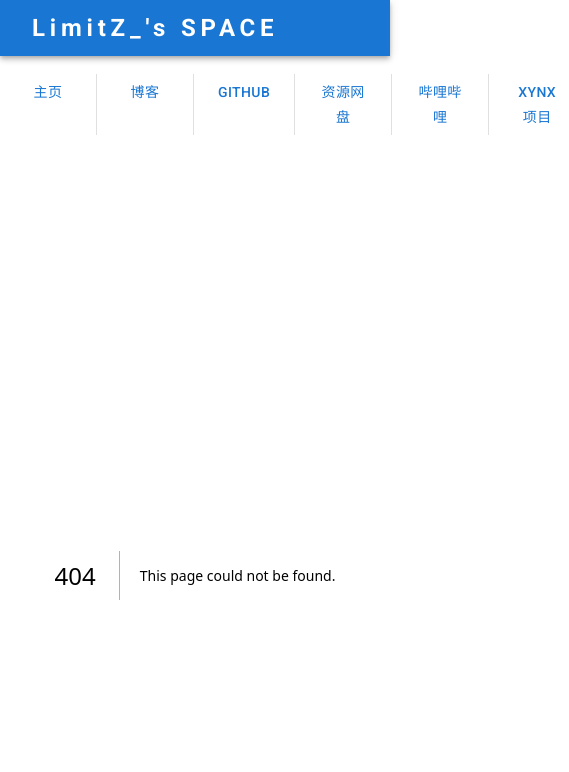
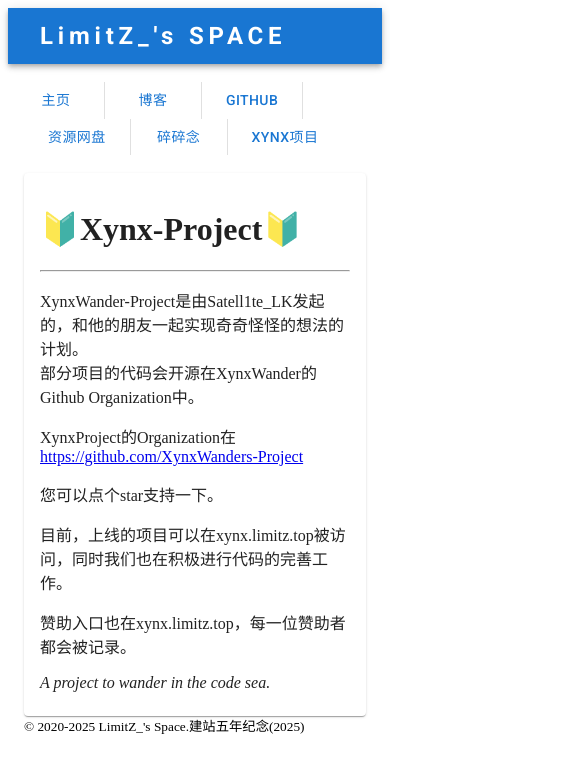
Before and after one commit to mvocp/PersonalSite, a Next.js app: page /xynx in a window 390 px wide. Before the commit this address had no page. Shown: the top 772 px of the page, 569 px wide, since content can reach past the window. Built offline with nearby package versions, Linux system fonts and the light colour scheme.

Commit message:
Fixed the mobile side display problem

```diff
--- a/app/layout.tsx
+++ b/app/layout.tsx
@@ -3,7 +3,7 @@
 import '@fontsource/roboto/400.css';
 import '@fontsource/roboto/500.css';
 import '@fontsource/roboto/700.css';
-import { Container, AppBar, Toolbar, Typography, Stack, Divider, Button } from '@mui/material';
+import { Container, AppBar, Toolbar, Typography, Stack, Divider, Button, Card, CardContent, Avatar } from '@mui/material';
 import Link from 'next/link';
 
 export const metadata: Metadata = {
@@ -16,6 +16,7 @@
         <AppBar position='static'>
         <Container>
           <Toolbar>
+
             <Typography
               variant='h5'
               noWrap
@@ -29,6 +30,7 @@
               textDecoration: 'none',
             }}
             >LimitZ_&apos;s SPACE</Typography>
+
           </Toolbar>
         </Container>
       </AppBar>
@@ -41,14 +43,14 @@
   direction="row"
   divider={<Divider orientation="vertical" flexItem />}
   spacing={2}
+  sx={{ flexWrap: 'wrap' }}
 >
-
 <Link href="/"><Button variant="text" >主页</Button></Link>
-<Link href="https://blog.limitz.top"><Button variant="text" >博客</Button></Link>
+<Link href="/blog/"><Button variant="text" >博客</Button></Link>
 <Link href="https://github.com/mvocp"><Button variant="text" >Github</Button></Link>
 <Link href="http://mvocp.ysepan.com/"><Button variant="text" >资源网盘</Button></Link>
-<Link href="https://space.bilibili.com/433914243"><Button variant="text" >哔哩哔哩</Button></Link>
-<Link href="http://github.com/XynxWanders-Project/"><Button variant="text" >Xynx项目</Button></Link>
+<Link href="/want/"><Button variant="text" >碎碎念</Button></Link>
+<Link href="/xynx/"><Button variant="text" >Xynx项目</Button></Link>
 
 </Stack>
   </div>
@@ -68,7 +70,14 @@
         <Container>
         {navBarD}
         <br></br>
-        {children}
+          <div>
+          <Card>
+            <CardContent>
+            {children}
+            </CardContent>
+          </Card>
+          </div>
+        <small> © 2020-2025 LimitZ_'s Space.建站五年纪念(2025)</small>
         </Container>
       </body>
     </html>
--- /dev/null
+++ b/app/main.css
@@ -0,0 +1,3 @@
+.colorRed {
+    color: red;
+}
--- /dev/null
+++ b/app/xynx/page.tsx
@@ -0,0 +1,32 @@
+import * as React from 'react';
+import { Card, CardContent} from '@mui/material';
+import Link from 'next/link';
+
+const mainCard=(
+
+<div>
+
+
+      <h1>🔰Xynx-Project🔰</h1>
+      <hr />
+    <p>XynxWander-Project是由Satell1te_LK发起的，和他的朋友一起实现奇奇怪怪的想法的计划。<br />
+    部分项目的代码会开源在XynxWander的Github Organization中。</p>
+
+        <p>XynxProject的Organization在<Link href={'https://github.com/XynxWanders-Project'}>https://github.com/XynxWanders-Project</Link></p>
+        <p>您可以点个star支持一下。</p>
+
+        <p>目前，上线的项目可以在xynx.limitz.top被访问，同时我们也在积极进行代码的完善工作。</p>
+        <p>赞助入口也在xynx.limitz.top，每一位赞助者都会被记录。</p>
+        <em>A project to wander in the code sea.</em>
+
+</div>
+
+)
+
+export default function xynx(){
+  return (
+    <div>
+    {mainCard}
+    </div>
+  );
+}
--- a/package.json
+++ b/package.json
@@ -14,6 +14,7 @@
     "@fontsource/roboto": "^5.2.6",
     "@mui/icons-material": "^7.3.2",
     "@mui/material": "^7.3.2",
+    "motion": "^12.23.12",
     "next": "15.5.2",
     "react": "19.1.0",
     "react-dom": "19.1.0"
```
Also changed, not shown: app/blog/page.tsx (added, +10 -0 lines), app/page.tsx (+4 -8 lines), app/want/page.tsx (added, +14 -0 lines), 1 other file (tests, documents, lock files or other folders).
